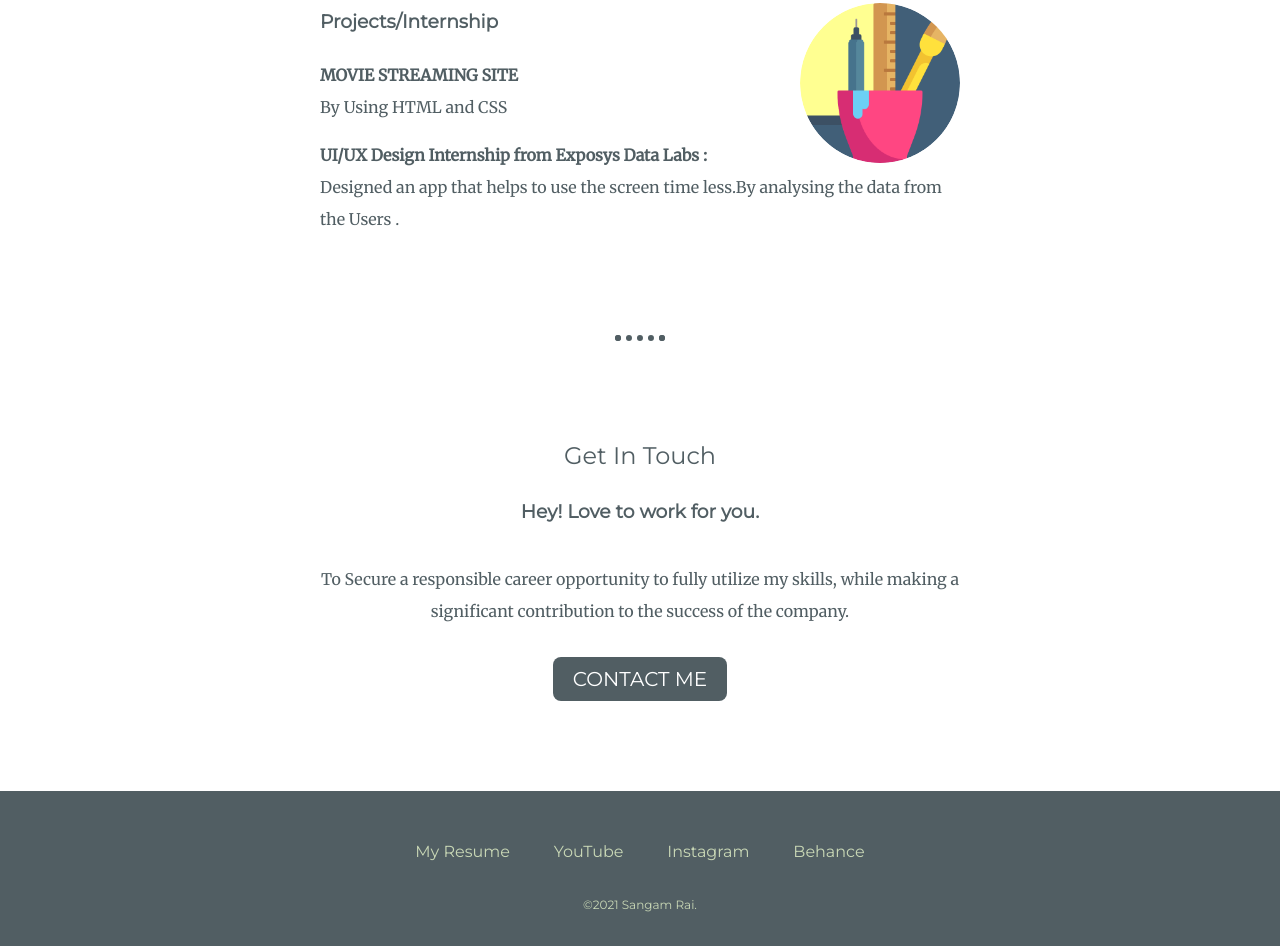
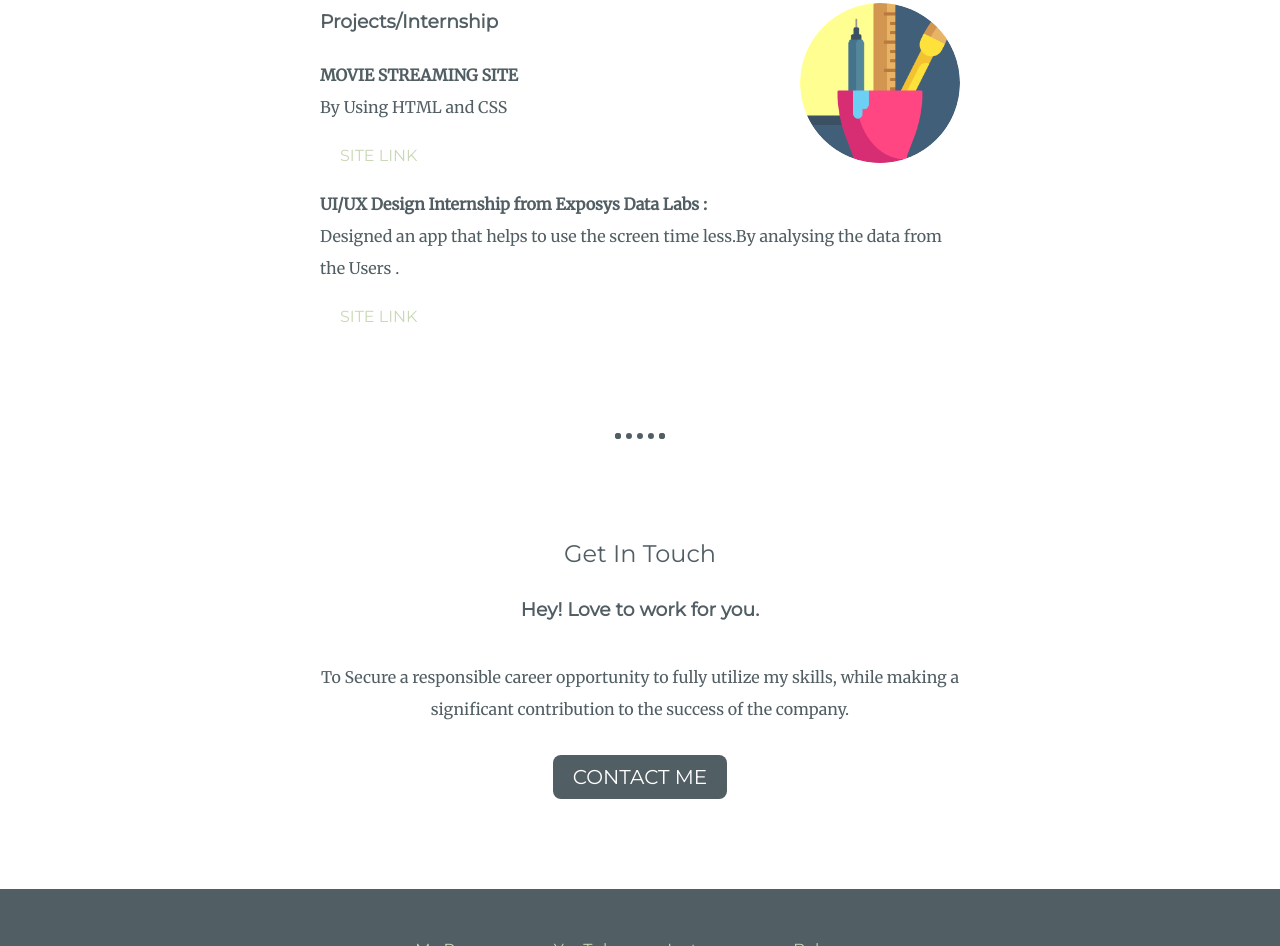
Before and after one commit to sangamrai18/mywork, a plain HTML site: page index.html in a window 1280 px wide. Shown: the part 1663-2609 px from the top of the page. Drawn offline with Linux system fonts and the light colour scheme.

Commit message:
Update index.html

```diff
--- a/index.html
+++ b/index.html
@@ -43,10 +43,14 @@
 
       <p><b>MOVIE STREAMING SITE</b> <br>
         By Using HTML and CSS</p>
+        <a class="Sitelink"href="https://www.youtube.com/channel/UC0mzpwH00hvpwYlQqGWFE7w">SITE LINK</a>
       <p><b>UI/UX Design Internship from Exposys Data Labs :</b><br>
 
         Designed an app that helps to use the screen time less.By analysing the data from the Users .
+
       </p>
+      <a class="Sitelink"href="https://drive.google.com/file/d/16ZcT8xHaLd7n8lj0AIjA8oQ33nHFNQHx/view?usp=sharing">SITE LINK</a>
+
     </div>
 </div>
 <hr>
```
